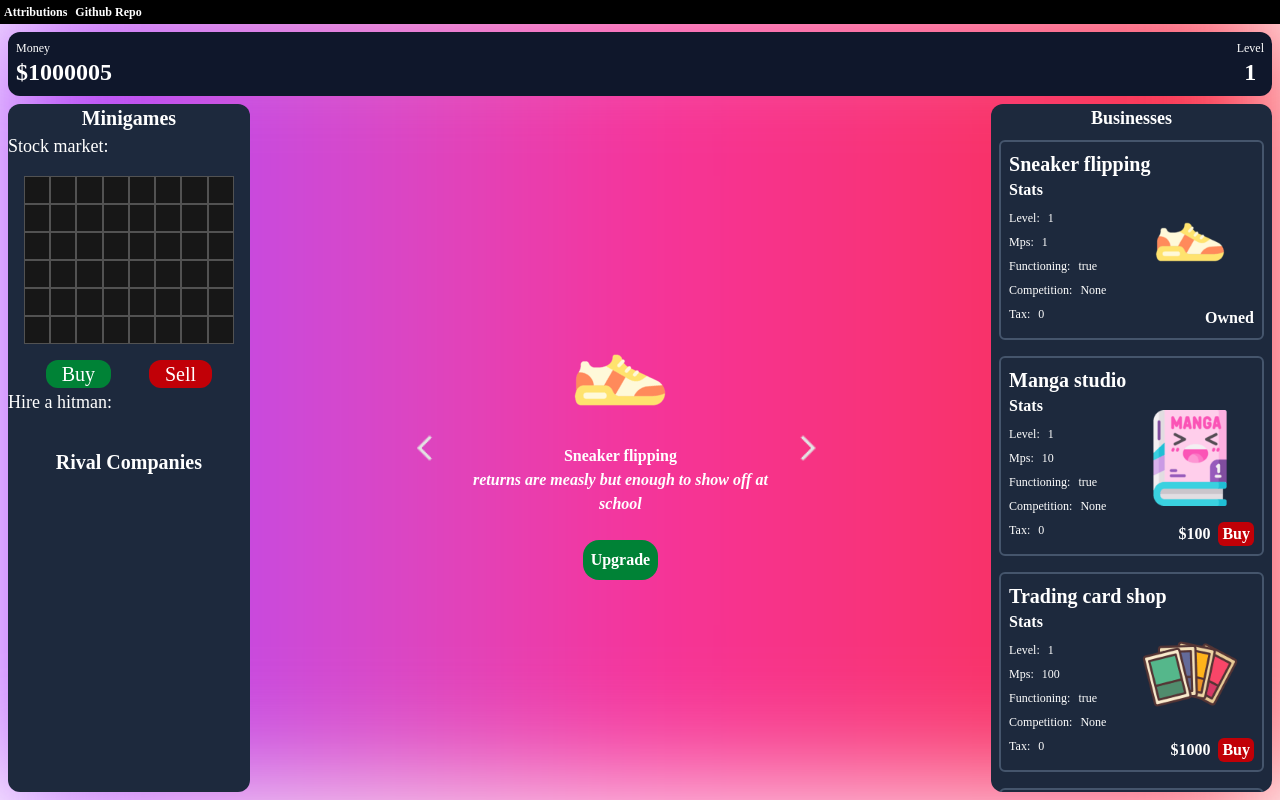
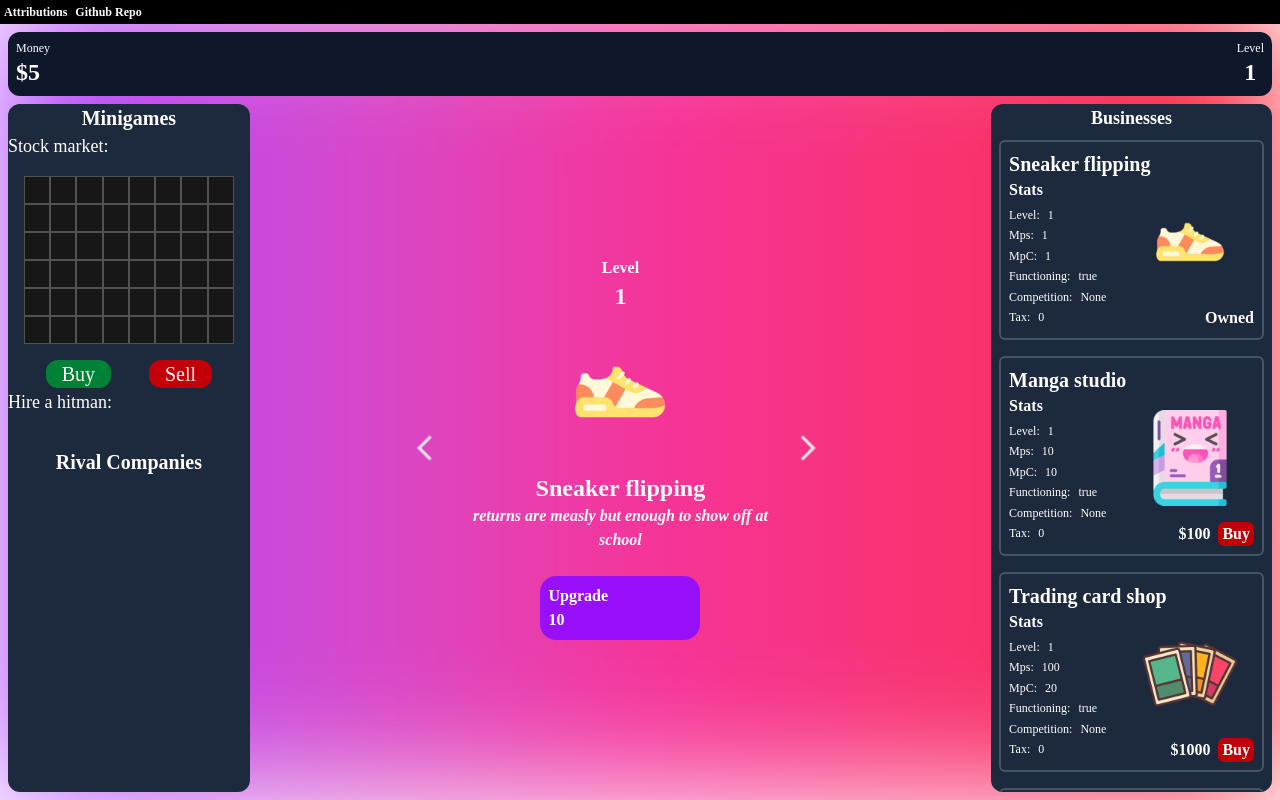
Before and after one commit to NaokiTM/tycoon, a React (Vite) app: page / in a window 1280 px wide. Built offline with nearby package versions, Linux system fonts and the light colour scheme; a web font is replaced by a local one.

Commit message:
Added basic upgrade system

```diff
--- a/src/components/CardComponent.jsx
+++ b/src/components/CardComponent.jsx
@@ -45,6 +45,10 @@ const CardComponent = (props) => {
                         <div>{props.mps}</div>
                     </div>
                     <div className='flex flex-row'>
+                        <div className='pr-2'>MpC: </div>
+                        <div>{props.mpc}</div>
+                    </div>
+                    <div className='flex flex-row'>
                         <div className='pr-2'> Functioning: </div>
                         <div>{props.isFunctioning}</div>
                     </div>
--- a/src/components/Midsection.jsx
+++ b/src/components/Midsection.jsx
@@ -3,9 +3,8 @@ import { GameContext } from '../context/GameContext'
 
 const Midsection = () => {
     const [currentBiz, setCurrentBiz] = useState(0)
-    const {money, setMoney, businesses, unlockedCount, clickMultiplier } = useContext(GameContext);
-
-    console.log("currentbiz" + currentBiz)
+    const {money, setMoney, businesses, setBusinesses, unlockedCount } = useContext(GameContext);
+    let selected = businesses[currentBiz]
 
 
     const calcNextCurrentBiz = (direction) => {
@@ -35,8 +34,28 @@ const Midsection = () => {
     }
 
     const calcClickAmount = (multiplier) => {
-        console.log("clicked")
         setMoney(money + multiplier)
+    }
+
+    const handleUpgrade = () => {
+        if (money < selected.upgradeCost) {
+            console.log("not enough money to upgrade")
+        } else {
+            setMoney(money - selected.upgradeCost)
+            setBusinesses(prev =>
+                prev.map(b =>
+                    b.id === selected.id
+                        ? {
+                            ...b,
+                            level: b.level + 1,
+                            mps: b.mps * 2,
+                            mpc: b.mpc * 2,
+                            upgradeCost: b.upgradeCost * 4
+                        }
+                        : b
+                )
+            )
+        }
     }
 
   return (
@@ -53,21 +72,26 @@ const Midsection = () => {
                     <div className='text-xs'>Net Worth:</div>
                     <div>{money}</div>
                 */}
+                <div>Level</div>
+                <div className='text-2xl'>{selected.level}</div>
 
-                <div className="flex justify-center ">
-                    <button className="hover:cursor-pointer hover:scale-110 transition" id="businessbutton" onClick={() => calcClickAmount(clickMultiplier)}>
+                <div className="flex justify-center p-4">
+                    <button className="hover:cursor-pointer hover:scale-110 transition" id="businessbutton" onClick={() => calcClickAmount(businesses[currentBiz].mpc)}>
                         <img src={businesses[currentBiz].icon} alt={businesses[currentBiz].name}></img>
                     </button>
                 </div>
-                <div className="" id="businessname">
+                <div className="text-2xl" id="businessname">
                     {businesses[currentBiz].name}
                 </div>
                 <div className="italic" id="businesssaying">
                     {businesses[currentBiz].caption}
                 </div>
-                <button id="upgradebusinesbutton" className='p-2 bg-green-700 rounded-2xl mt-6 hover:cursor-pointer'>
-                    Upgrade
-                </button>
+                <div className='flex justify-center'>
+                    <button id="upgradebusinesbutton" className='p-2 bg-purple-600 rounded-2xl mt-6 hover:cursor-pointer flex flex-col w-40' onClick={() => handleUpgrade()}>
+                        <div>Upgrade</div>
+                        <div>{businesses[currentBiz].upgradeCost}</div>
+                    </button>
+                </div>
             </div>
 
 
--- a/src/components/Rightbar.jsx
+++ b/src/components/Rightbar.jsx
@@ -19,6 +19,7 @@ const Rightbar = () => {
             name={biz.name}
             level={biz.level}
             mps={biz.mps}
+            mpc={biz.mpc}
             isFunctioning={biz.isFunctioning.toString()}
             competition={biz.competition === "" ? "None" : biz.competition.toString()}
             tax={biz.tax}
--- a/src/context/GameProvider.jsx
+++ b/src/context/GameProvider.jsx
@@ -5,16 +5,16 @@ import { GameContext } from "./GameContext";
 
 // Base data (static info + initial state)
 const baseBusinesses = [
-  {name: "Sneaker flipping", unlocked: true, mps: 1, price: 0, icon: "/sneakers.png", caption: "returns are measly but enough to show off at school", isFunctioning: true, competition: "", tax: 0, level: 1},
-  {name: "Manga studio", unlocked: false, mps: 10, price: 100, icon: "/manga.png", caption: "You tried your hand at writing your own self insert harem isekai trash", isFunctioning: true, competition: "", tax: 0, level: 1},
-  {name: "Trading card shop", unlocked: false, mps: 100, price: 1000, icon: "/cards.png", caption: "The only people making you any amount of profit are scalpers", isFunctioning: true, competition: "", tax: 0, level: 1},
-  {name: "Wcdonalds franchise", unlocked: false, mps: 500, price: 10000, icon: "/burger.png", caption: "Maybe this means you get the food for free?", isFunctioning: true, competition: "", tax: 0, level: 1},
-  {name: "Casino", unlocked: false, mps: 1000, price: 10000000, icon: "/casino.png", caption: "If you can't win at a casino, just buy the place.", isFunctioning: true, competition: "", tax: 0, level: 1},
-  {name: "Anime figurine Shop", unlocked: false, mps: 5000, price: 10000000, icon: "/action.png", caption: "Your customers say onii-chan unironically", isFunctioning: true, competition: "", tax: 0, level: 1},
-  {name: "Gaming PC factory", unlocked: false, mps: 10000, price: 100000000, icon: "/pc.png", caption: "The only thing good about these is the graphics card", isFunctioning: true, competition: "", tax: 0, level: 1},
-  {name: "Silk path", unlocked: false, mps: 20000, price: 1000000000, icon: "/silk.png", caption: "Silk road reupload", isFunctioning: true, competition: "", tax: 0, level: 1},
-  {name: "Mafia boss", unlocked: false, mps: 50000, price: 10000000000, icon: "/mafia.png", caption: "Your position has earned you many enemies", isFunctioning: true, competition: "", tax: 0, level: 1},
-  {name: "Illuminatied", unlocked: false, mps: 100000, price: 100000000000, icon: "/illuminati.png", caption: "You learn advanced alchemy to turn printer paper into banknotes", isFunctioning: true, competition: "", tax: 0, level: 1},
+  {id: 1, name: "Sneaker flipping", unlocked: true, mps: 1, price: 0, icon: "/sneakers.png", caption: "returns are measly but enough to show off at school", isFunctioning: true, competition: "", tax: 0, level: 1, mpc: 1, upgradeCost: 10},
+  {id: 2, name: "Manga studio", unlocked: false, mps: 10, price: 100, icon: "/manga.png", caption: "You tried your hand at writing your own self insert harem isekai trash", isFunctioning: true, competition: "", tax: 0, level: 1, mpc: 10, upgradeCost: 100},
+  {id: 3, name: "Trading card shop", unlocked: false, mps: 100, price: 1000, icon: "/cards.png", caption: "The only people making you any amount of profit are scalpers", isFunctioning: true, competition: "", tax: 0, level: 1, mpc: 20, upgradeCost: 500},
+  {id: 4, name: "Wcdonalds franchise", unlocked: false, mps: 500, price: 10000, icon: "/burger.png", caption: "Maybe this means you get the food for free?", isFunctioning: true, competition: "", tax: 0, level: 1, mpc: 30, upgradeCost: 1000},
+  {id: 5, name: "Casino", unlocked: false, mps: 1000, price: 10000000, icon: "/casino.png", caption: "If you can't win at a casino, just buy the place.", isFunctioning: true, competition: "", tax: 0, level: 1, mpc: 100, upgradeCost: 10000},
+  {id: 6, name: "Anime figurine Shop", unlocked: false, mps: 5000, price: 10000000, icon: "/action.png", caption: "Your customers say onii-chan unironically", isFunctioning: true, competition: "", tax: 0, level: 1, mpc: 1000, upgradeCost: 50000},
+  {id: 7, name: "Gaming PC factory", unlocked: false, mps: 10000, price: 100000000, icon: "/pc.png", caption: "The only thing good about these is the graphics card", isFunctioning: true, competition: "", tax: 0, level: 1, mpc: 5000, upgradeCost: 100000},
+  {id: 8, name: "Silk path", unlocked: false, mps: 20000, price: 1000000000, icon: "/silk.png", caption: "Silk road reupload", isFunctioning: true, competition: "", tax: 0, level: 1, mpc: 10000, upgradeCost: 500000},
+  {id: 9, name: "Mafia boss", unlocked: false, mps: 50000, price: 10000000000, icon: "/mafia.png", caption: "Your position has earned you many enemies", isFunctioning: true, competition: "", tax: 0, level: 1, mpc: 10000, upgradeCost: 1000000},
+  {id: 10, name: "Illuminatied", unlocked: false, mps: 100000, price: 100000000000, icon: "/illuminati.png", caption: "You learn advanced alchemy to turn printer paper into banknotes", isFunctioning: true, competition: "", tax: 0, level: 1, mpc: 100000, upgradeCost: 10000000},
 ];
 
 
@@ -24,10 +24,9 @@ export function GameProvider({ children }) {
   const [businesses, setBusinesses] = useState(baseBusinesses);
 
   //Some starting values - Change for testing if necessary
-  const [money, setMoney] = useState(1000000)
+  const [money, setMoney] = useState(0)
   const [level, setLevel] = useState(1)
   const [unlockedCount, setUnlockedCount] = useState(1) //we already own a business at the start so count should be 1
-  const [clickMultiplier, setClickMultiplier] = useState(1)
 
   useEffect(() => {
     const interval = setInterval(() => {
@@ -44,7 +43,7 @@ export function GameProvider({ children }) {
   }, [businesses]);
 
   return (
-    <GameContext.Provider value={{ businesses, setBusinesses, money, setMoney, level, setLevel, unlockedCount, setUnlockedCount, clickMultiplier, setClickMultiplier }}>
+    <GameContext.Provider value={{ businesses, setBusinesses, money, setMoney, level, setLevel, unlockedCount, setUnlockedCount }}>
       {children}
     </GameContext.Provider>
   );
```
